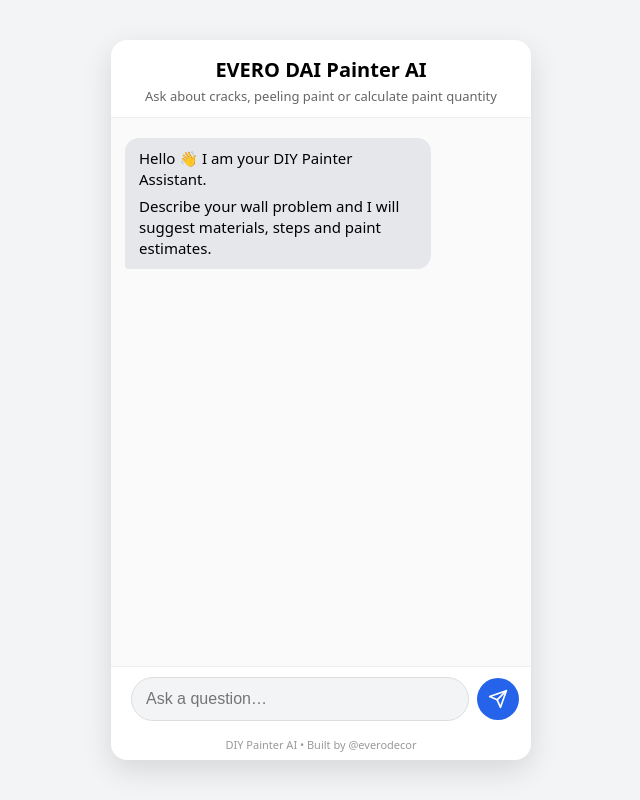
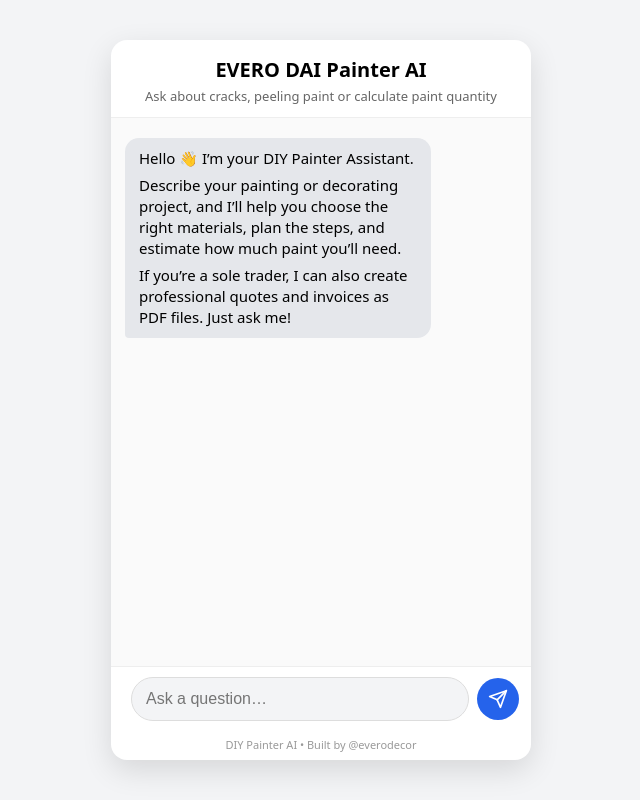
Before and after one commit to danielpedrovs/eVeroDAI-diY-Painter, a website with bundled scripts: page index.html in a window 1280 px wide. Shown: the whole page, without its empty margins (319-959 px from the left). Built offline with nearby package versions, Linux system fonts and the light colour scheme.

Commit message:
change on the banner chat

```diff
--- a/index.html
+++ b/index.html
@@ -17,8 +17,11 @@
 
   <div id="chat-box" class="chat-box" role="log" aria-live="polite">
     <div class="message bot">
-      <p>Hello 👋 I am your DIY Painter Assistant.</p>
-      <p>Describe your wall problem and I will suggest materials, steps and paint estimates.</p>
+     <p>Hello 👋 I’m your DIY Painter Assistant.</p>
+
+<p>Describe your painting or decorating project, and I’ll help you choose the right materials, plan the steps, and estimate how much paint you’ll need.</p>
+
+<p>If you’re a sole trader, I can also create professional quotes and invoices as PDF files. Just ask me!</p>
     </div>
   </div>
 
```
